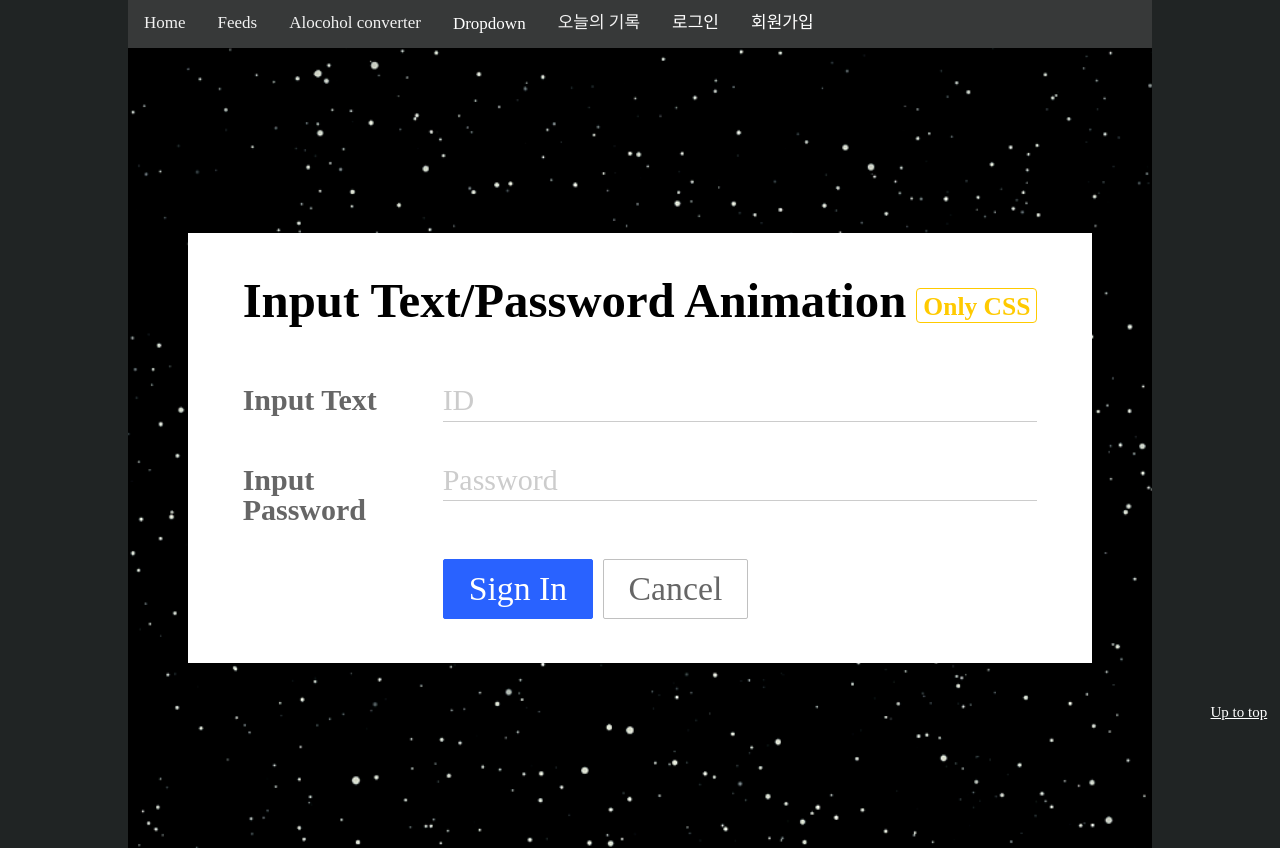
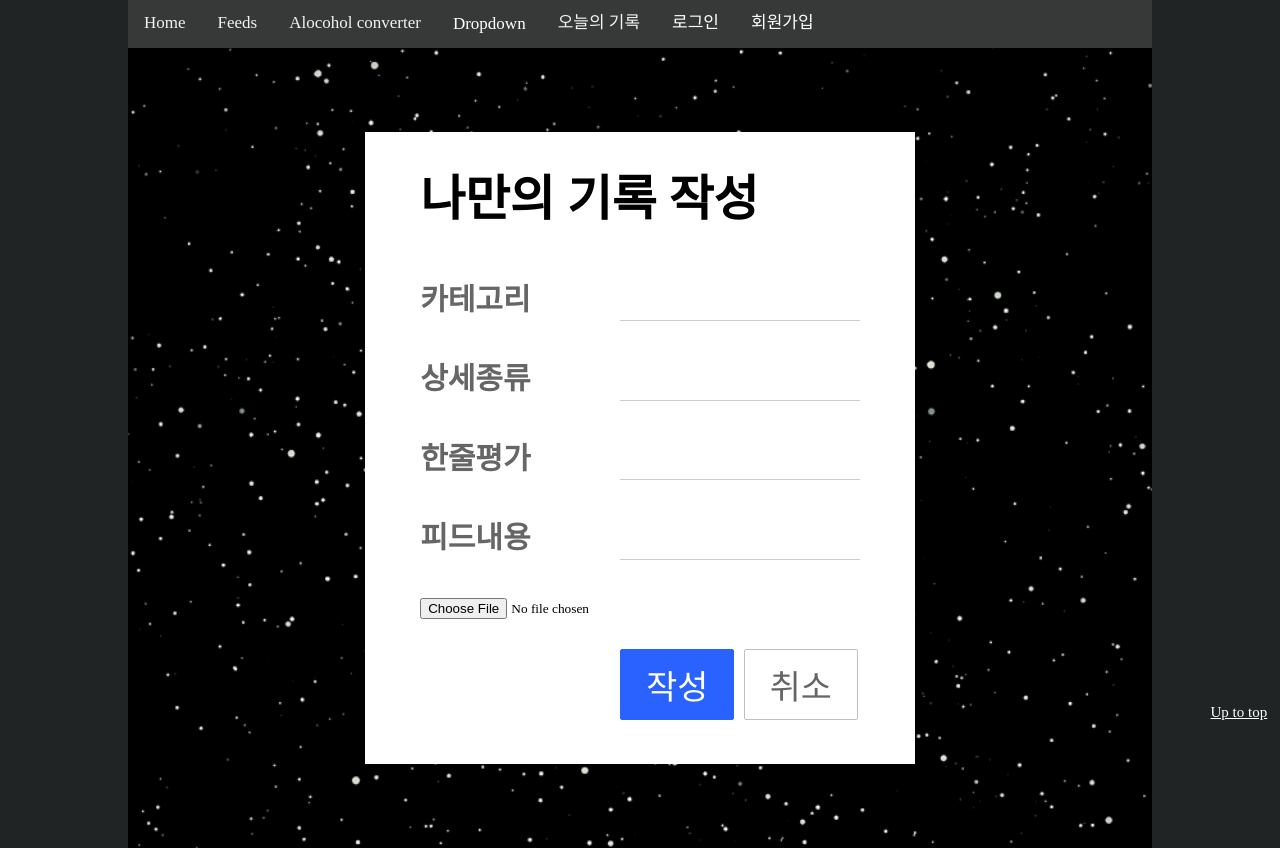
Before and after one commit to sh981013s/hanjan-hae, a Django app: page /kk in a window 1280 px wide. Run offline with Django 3.2, Linux system fonts and the light colour scheme; some libraries are stand-ins or nearby versions; some web fonts are replaced.

Commit message:
write.html updatedgit

```diff
--- a/templates/community/write.html
+++ b/templates/community/write.html
@@ -13,83 +13,45 @@
 
 {% block content %}
 
-<!-- <div class="write-wrapper">
-    <div class="write">
-        <section>
-            <div class="community-write">
-                <form action="" method="post">
-                    <div class="op1">
-                    <h1>커뮤니티 글 작성</h1><br>
-                    <div class="shit">
-                        <div class="form-check form-switch" style="float: right;">
-                            <input class="form-check-input" type="checkbox" id="flexSwitchCheckDefault">
-                            <label class="form-check-label" for="flexSwitchCheckDefault">비공개 설정</label>
-                          </div>
-                    </div><br><br>
-                    <label for="exampleDataList" class="form-label">카테고리</label>
-                        <input class="form-control" list="datalistOptions" id="exampleDataList" placeholder="종류 선택">
-                            <datalist id="datalistOptions">
-                                <option value="소주">
-                                <option value="맥주">
-                                <option value="양주">
-                                <option value="와인">
-                                <option value="막걸리">
-                            </datalist>
-                    <div class="mb-3">
-                        <label for="exampleFormControlInput1" class="form-label">상세종류</label>
-                        <input type="text" class="form-control" id="detail" placeholder="술의 이름을 적어주세요">
-                    </div>
-                    <div class="mb-3">
-                        <label for="exampleFormControlTextarea1" class="form-label">한줄평가</label>
-                        <input type="text" class="form-control" id="review" placeholder="한줄 평가를 적어주세요">
-                    </div>
-                    <div class="mb-3">
-                        <label for="exampleFormControlTextarea1" class="form-label">피드내용</label>
-                        <textarea class="form-control" id="feed" rows="3"></textarea>
-                    </div>
-                    <div class="write-date">
-                        <label for="date">작성날짜</label>
-                        <input type="date" class="form-control" id="date" />
-                    </div>
-                    <div class="mb-3">
-                        <label for="formFileSm" class="form-label">이미지 첨부</label>
-                        <input class="form-control form-control-sm" id="formFileSm" type="file">
-                    </div>
-                    <br>
-                    <div class="butn">
-                        <button class="submitBtn" type="submit">작성</button>
-                    </div>
-            </div>
-                </form>
-            </div>
-        </section>
-    </div>
-</div> -->
-
 <div class="write-wrapper">
     <div id="wrap" class="input">
         <section class="input-content">
-          <h2>Input Text/Password Animation<span>Only CSS</span></h2>
+          <h2>나만의 기록 작성</h2>
           <div class="input-content-wrap">
             <dl class="inputbox">
-              <dt class="inputbox-title">Input Text</dt>
+                <dt class="inputbox-title">카테고리</dt>
+                <dd class="inputbox-content">
+                  <input id="input0" type="text" required/>
+                  <span class="underline"></span>
+                </dd>
+              </dl>
+            <dl class="inputbox">
+              <dt class="inputbox-title">상세종류</dt>
               <dd class="inputbox-content">
-                <input id="input0" type="text" required/>
-                <label for="input0">ID</label>
+                <input id="input1" type="text" required/>
                 <span class="underline"></span>
               </dd>
             </dl>
             <dl class="inputbox">
-              <dt class="inputbox-title">Input Password</dt>
-              <dd class="inputbox-content">
-                <input id="input1" type="password" required/>
-                <label for="input1">Password</label>
-                <span class="underline"></span>
-              </dd>
-            </dl>
+                <dt class="inputbox-title">한줄평가</dt>
+                <dd class="inputbox-content">
+                  <input id="input2" type="text" required/>
+                  <span class="underline"></span>
+                </dd>
+              </dl>
+              <dl class="inputbox">
+                <dt class="inputbox-title">피드내용</dt>
+                <dd class="inputbox-content">
+                  <input id="input3" type="text" required/>
+                  <span class="underline"></span>
+                </dd>
+              </dl>
+              <dl class="">
+                <input class="form-control form-control-sm" id="formFileSm" type="file">
+              </dl>
             <div class="btns">
-                <button class="btn btn-confirm">Sign In</button>
-                <button class="btn btn-cancel">Cancel</button>
+                <button class="btn btn-confirm">작성</button>
+                <button class="btn btn-cancel">취소</button>
             </div>
           </div>
         </section>
```
